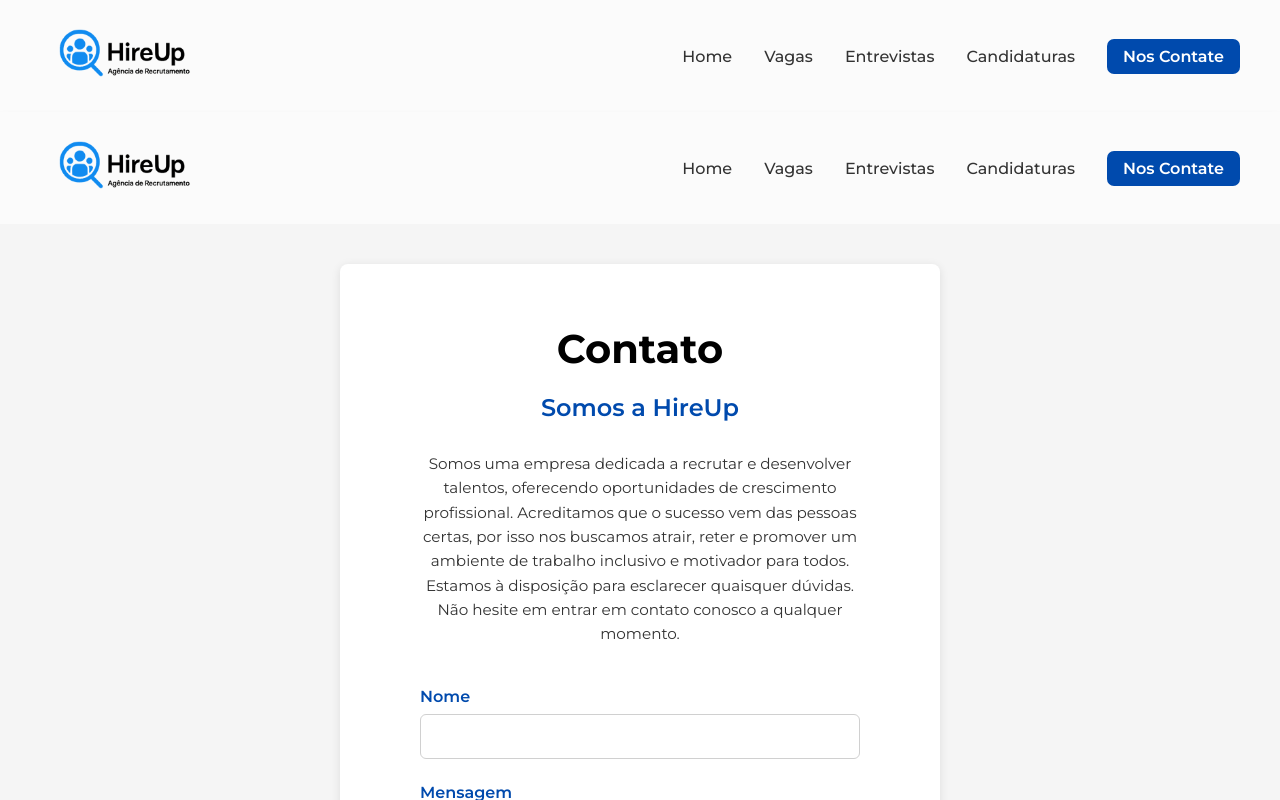
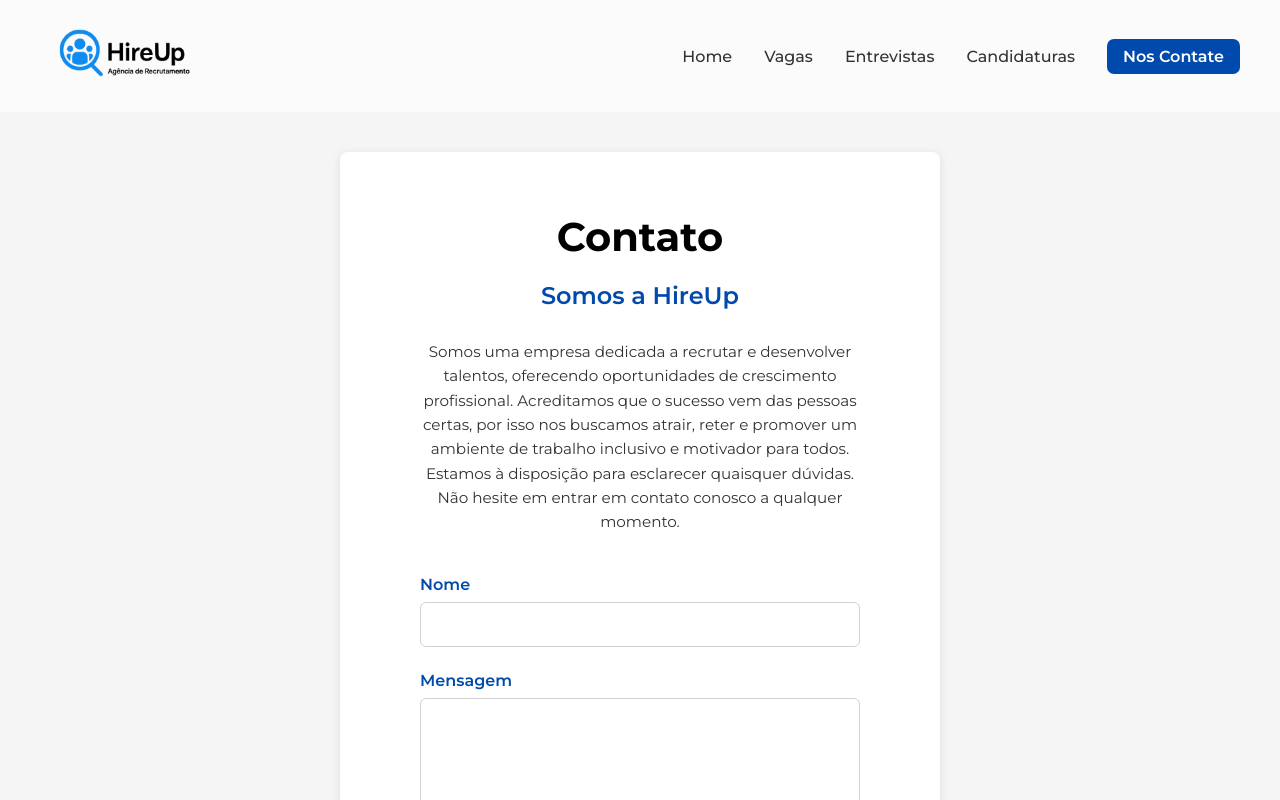
Before and after one commit to gihcaron/HireUp---Front-End-, a Next.js app: page /contato in a window 1280 px wide. Shown: the top 800 px of the page. Built offline with nearby package versions, Linux system fonts and the light colour scheme.

Commit message:
feat: remove header duplicada

```diff
--- a/src/app/candidaturas/page.jsx
+++ b/src/app/candidaturas/page.jsx
@@ -1,14 +1,11 @@
 "use client";
 import React, { useState } from 'react';
-import Header from '@/Components/Header';
 import styles from './candidaturas.module.css';
 
 export default function DetalhesCandidato() {
   const [status, setStatus] = useState('Triagem');
 
   return (
-    <>
-      <Header />
       <div className={styles.container}>
         <div className={styles.header}>
           <div className={styles.menuIcon}>☰</div>
@@ -80,6 +77,5 @@ export default function DetalhesCandidato() {
             </div>
           </div>
         </div>
-        </>
   );
 }
--- a/src/app/contato/page.jsx
+++ b/src/app/contato/page.jsx
@@ -1,6 +1,5 @@
 "use client";
 import React, { useState } from "react";
-import Header from "../../Components/Header";
 import styles from "./contato.module.css";
 
 export default function Contato() {
@@ -28,9 +27,7 @@ export default function Contato() {
   };
 
   return (
-    <>
-      <Header />
-      <main className={styles.container}>
+    <main className={styles.container}>
         <div className={styles.content}>
         <h1 className={styles.title}>Contato</h1>
         <h2 className={styles.subtitle}>Somos a HireUp</h2>
@@ -96,6 +93,5 @@ export default function Contato() {
           </form>
         </div>
       </main>
-    </>
   );
 }
```
